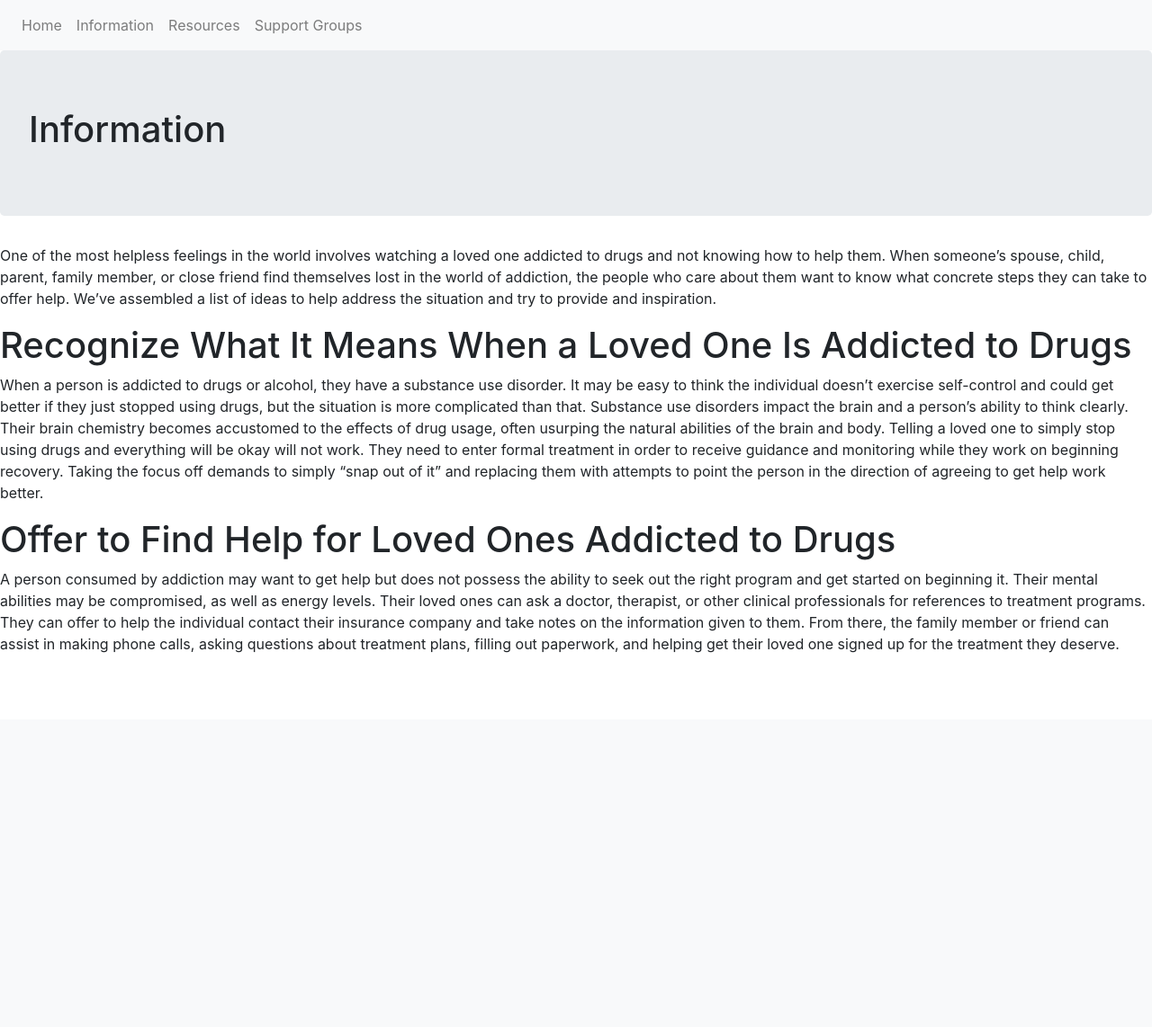
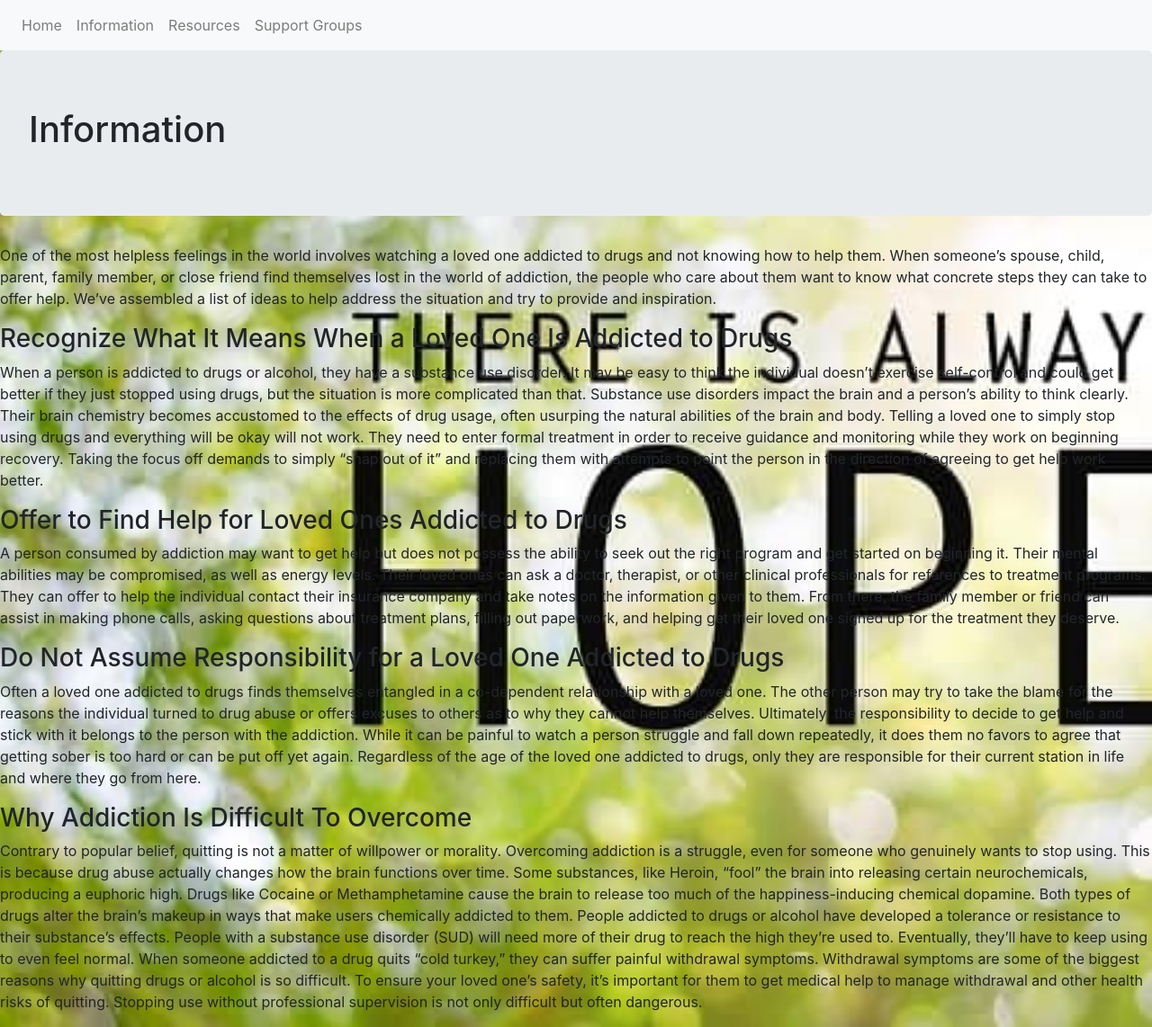
Before and after one commit to AddyMcCabe/addiction-recovery-resources-app, a Flask app: page /info in a window 1280 px wide. Shown: the whole page at 90% size. Before the commit the page ends 726 px from the top, so only its background shows below. Run offline with Flask 2, Linux system fonts and the light colour scheme; the visitor is signed in with stand-in values (Sample User, id 1).

Commit message:
added more tags to info.html & added images folder to static

```diff
--- a/static/styles.css
+++ b/static/styles.css
@@ -0,0 +1,5 @@
+body {
+    background-image: url('static/images/hope.jpg');
+    background-size: cover;
+    background-repeat: no-repeat;
+}
--- a/templates/base.html
+++ b/templates/base.html
@@ -4,11 +4,11 @@
     <meta charset="UTF-8">
     <meta http-equiv="X-UA-Compatible" content="IE=edge">
     <meta name="viewport" content="width=device-width, initial-scale=1.0">
+    <link rel="stylesheet" href="static/styles.css">
     <link rel="stylesheet" href="https://cdn.jsdelivr.net/npm/bootstrap@4.3.1/dist/css/bootstrap.min.css" integrity="sha384-ggOyR0iXCbMQv3Xipma34MD+dH/1fQ784/j6cY/iJTQUOhcWr7x9JvoRxT2MZw1T" crossorigin="anonymous">
     <script src="https://code.jquery.com/jquery-3.3.1.slim.min.js" integrity="sha384-q8i/X+965DzO0rT7abK41JStQIAqVgRVzpbzo5smXKp4YfRvH+8abtTE1Pi6jizo" crossorigin="anonymous"></script>
     <script src="https://cdn.jsdelivr.net/npm/popper.js@1.14.7/dist/umd/popper.min.js" integrity="sha384-UO2eT0CpHqdSJQ6hJty5KVphtPhzWj9WO1clHTMGa3JDZwrnQq4sF86dIHNDz0W1" crossorigin="anonymous"></script>
     <script src="https://cdn.jsdelivr.net/npm/bootstrap@4.3.1/dist/js/bootstrap.min.js" integrity="sha384-JjSmVgyd0p3pXB1rRibZUAYoIIy6OrQ6VrjIEaFf/nJGzIxFDsf4x0xIM+B07jRM" crossorigin="anonymous"></script>
-
     <title>Document</title>
 </head>
 <body>
--- a/templates/info.html
+++ b/templates/info.html
@@ -7,16 +7,34 @@
         One of the most helpless feelings in the world involves watching a loved one addicted to drugs and not knowing how to help them. When someone’s spouse, child, parent, family member, or close friend find themselves lost in the world of addiction, the people who care about them want to know what concrete steps they can take to offer help.
         We’ve assembled a list of ideas to help address the situation and try to provide and inspiration.
     </p>
-<h1>Recognize What It Means When a Loved One Is Addicted to Drugs</h1>
+<h3>Recognize What It Means When a Loved One Is Addicted to Drugs</h3>
     <p>
         When a person is addicted to drugs or alcohol, they have a substance use disorder. It may be easy to think the individual doesn’t exercise self-control and could get better if they just stopped using drugs, but the situation is more complicated than that. Substance use disorders impact the brain and a person’s ability to think clearly. Their brain chemistry becomes accustomed to the effects of drug usage, often usurping the natural abilities of the brain and body.
 
 Telling a loved one to simply stop using drugs and everything will be okay will not work. They need to enter formal treatment in order to receive guidance and monitoring while they work on beginning recovery. Taking the focus off demands to simply “snap out of it” and replacing them with attempts to point the person in the direction of agreeing to get help work better.
     </p>
-<h1>Offer to Find Help for Loved Ones Addicted to Drugs</h1>
+<h3>Offer to Find Help for Loved Ones Addicted to Drugs</h3>
     <p>
         A person consumed by addiction may want to get help but does not possess the ability to seek out the right program and get started on beginning it. Their mental abilities may be compromised, as well as energy levels. Their loved ones can ask a doctor, therapist, or other clinical professionals for references to treatment programs. They can offer to help the individual contact their insurance company and take notes on the information given to them. From there, the family member
          or friend can assist in making phone calls, asking questions about treatment plans, filling out paperwork, and helping get their loved one signed up for the treatment they deserve.
     </p>
+<h3>Do Not Assume Responsibility for a Loved One Addicted to Drugs</h3>
+    <p>
+        Often a loved one addicted to drugs finds themselves entangled in a co-dependent relationship with a loved one. The other person may try to take the blame for the reasons the individual turned to drug abuse or offers excuses to others as to why they cannot help themselves. Ultimately, the responsibility to decide to get help and stick with it belongs to the person with the addiction. While it can be painful to watch a person struggle and fall down repeatedly, it does them no favors to agree that getting sober is too hard or can be put off yet again.
+         Regardless of the age of the loved one addicted to drugs, only they are responsible for their current station in life and where they go from here.
+    </p>
+<h3>Why Addiction Is Difficult To Overcome</h3>
+    <p>
+        Contrary to popular belief, quitting is not a matter of willpower or morality. Overcoming addiction is a struggle, even for someone who genuinely wants to stop using. This is because drug abuse actually changes how the brain functions over time.
+
+Some substances, like Heroin, “fool” the brain into releasing certain neurochemicals, producing a euphoric high. Drugs like Cocaine or Methamphetamine cause the brain to release too much of the happiness-inducing chemical dopamine.
+
+Both types of drugs alter the brain’s makeup in ways that make users chemically addicted to them.
+
+People addicted to drugs or alcohol have developed a tolerance or resistance to their substance’s effects. People with a substance use disorder (SUD) will need more of their drug to reach the high they’re used to. Eventually, they’ll have to keep using to even feel normal. When someone addicted to a drug quits “cold turkey,” they can suffer painful withdrawal symptoms.
+Withdrawal symptoms are some of the biggest reasons why quitting drugs or alcohol is so difficult.
+
+To ensure your loved one’s safety, it’s important for them to get medical help to manage withdrawal and other health risks of quitting. Stopping use without professional supervision is not only difficult but often dangerous.
+    </p>
 
 {% endblock %}
```
Also changed, not shown: static/images/hope.jpg (added).
